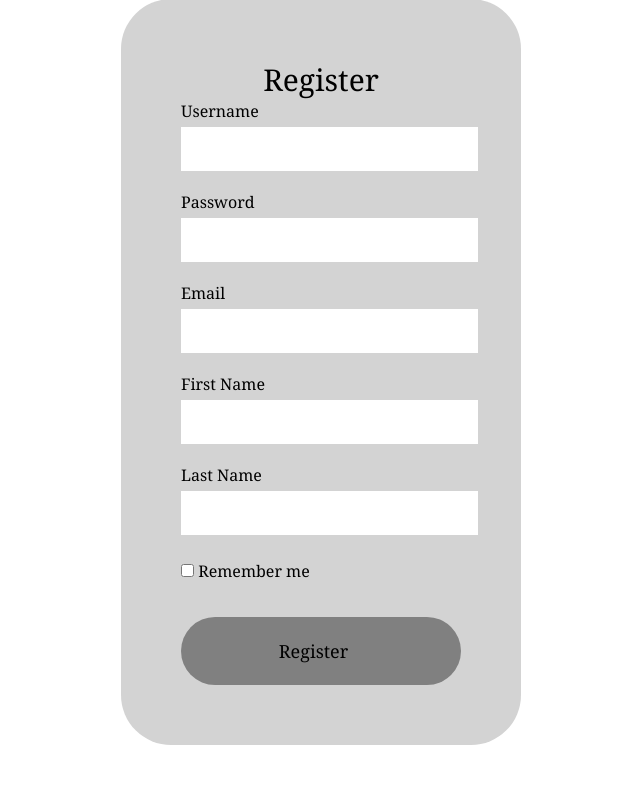
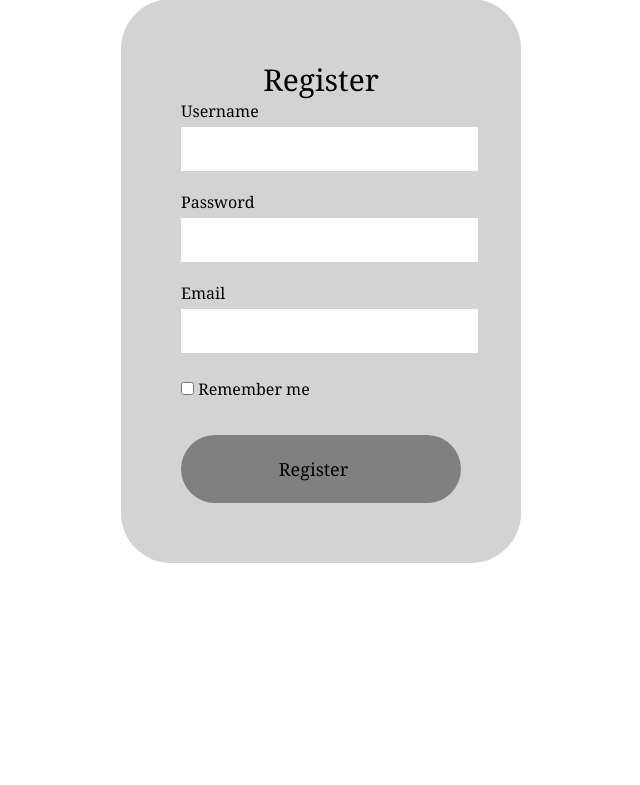
Before and after one commit to Junyi-Pan/DatabaseProject, a PHP site: page /register.php in a window 1280 px wide. Shown: the part 267-1052 px from the top of the page, without its empty margins (319-959 px from the left). After the commit the page ends 830 px from the top, so only its background shows below. Run offline with PHP 8.4, Linux system fonts and the light colour scheme.

Commit message:
Add files via upload

```diff
--- a/Login.php
+++ b/Login.php
@@ -48,8 +48,6 @@ try
                     )
                 );
                 $count = $statement->rowCount();
-
-            }
                 if($count > 0)
                 {
                     $_SESSION["username"] = $_POST["username"];
@@ -58,6 +56,9 @@ try
                 else{
                     $message = '<label>Incorrect Username/Password</label>';
                 }
+            }
+
+
         }
     }
 }
--- a/register.php
+++ b/register.php
@@ -15,25 +15,23 @@
 
 require_once('connect.php');
     if(isset($_POST['register'])){
-        if(empty($_POST["username"]) || empty($_POST["password"]) || empty($_POST["email"]) || empty($_POST["fName"]) || empty($_POST["lName"])) {
-            $message = '<label>Username, Password, Email, First Name, and Last Name are required</label>';
+        if(empty($_POST["username"]) || empty($_POST["password"]) || empty($_POST["email"])) {
+            $message = '<label>Username, Password, Email are required</label>';
         }
         else{
             $username = $_POST["username"];
             $password = $_POST["password"];
             $email = $_POST["email"];
-            $fName = $_POST["fName"];
-            $lName = $_POST["lName"];
 
             //salt password for added security
             $saltPass = "483ythgfunwejksvbsm3q".$password."7dnfr234fes";
             // makes scrambled password
             $hashPass = hash('sha512', $saltPass);
 
-            $query = "INSERT INTO user (username, password, email, firstName, lastName) VALUES(?,?,?,?,?)";
+            $query = "INSERT INTO user (username, password, email) VALUES(?,?,?)";
             $statement = $connect->prepare($query);
             // insert hashed password into table with other info
-            $statement->execute([$username,$hashPass,$email, $fName, $lName]);
+            $statement->execute([$username,$hashPass,$email]);
             $count = $statement->rowCount();
             if($count > 0)
             {
@@ -84,10 +82,6 @@ require_once('connect.php');
             <br />
             <label>Email</label>
             <input type="text" name="email" class="fields"/>
-            <label>First Name</label>
-            <input type="text" name="fName" class="fields"/>
-            <label>Last Name</label>
-            <input type="text" name="lName" class="fields"/>
 
         </div>
 
```
Lines whose indentation alone changed are shown as unchanged.
